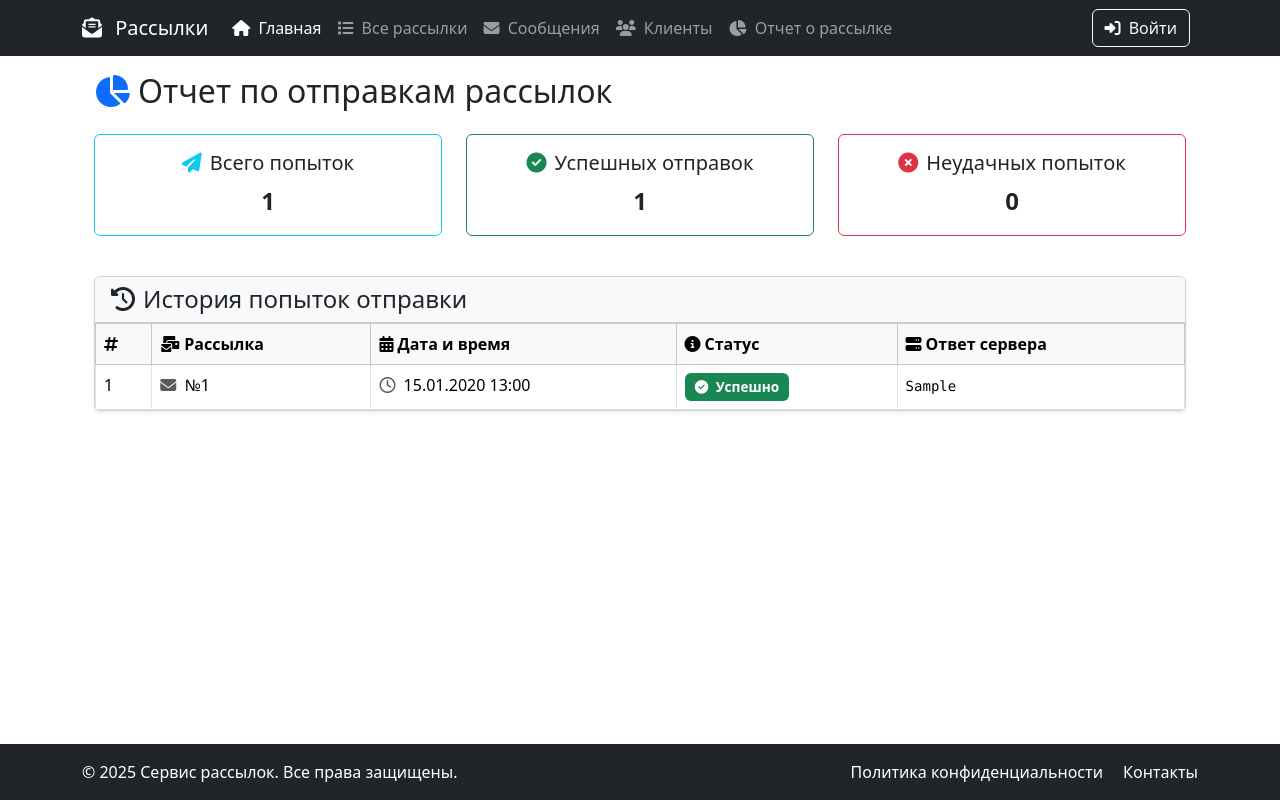
After one commit to Jerikho7/MailingServiceDjango, a Django app: page /mailing/mailing/report/ in a window 1280 px wide. The commit adds this page. Run offline with Django 5.2, Linux system fonts and the light colour scheme; tables that the repository leaves empty hold one stand-in row (values such as "Sample post"); some libraries are stand-ins or nearby versions.

Commit message:
add MailingAttempt

```diff
--- a/mailing/forms.py
+++ b/mailing/forms.py
@@ -1,6 +1,3 @@
-from django.utils import timezone
-from datetime import datetime
-
 from django import forms
 from mailing.models import Client, Message, Mailing
 
--- a/mailing/templates/mailing/base.html
+++ b/mailing/templates/mailing/base.html
@@ -55,6 +55,11 @@
                             <i class="fas fa-users me-1"></i> Клиенты
                         </a>
                     </li>
+                    <li class="nav-item">
+                        <a class="nav-link" href="{% url 'mailing:report' %}">
+                            <i class="fas fa-chart-pie me-1"></i> Отчет о рассылке
+                        </a>
+                    </li>
                 </ul>
                 <div class="d-flex">
                     <a href="#" class="btn btn-outline-light me-2">
--- a/mailing/templates/mailing/home.html
+++ b/mailing/templates/mailing/home.html
@@ -37,7 +37,7 @@
                     <p class="card-text">Активных рассылок</p>
                 </div>
                 <div class="card-footer bg-transparent border-success">
-                    <a href="#" class="btn btn-outline-success w-100">
+                    <a href="{% url 'mailing:active_mailing' %}" class="btn btn-outline-success w-100">
                         <i class="fas fa-bolt me-2"></i>Управление
                     </a>
                 </div>
--- /dev/null
+++ b/mailing/templates/mailing/report.html
@@ -0,0 +1,120 @@
+{% extends 'mailing/base.html' %}
+
+{% block content %}
+<div class="container mt-5">
+    <h2 class="mb-4">
+        <i class="fas fa-chart-pie me-2 text-primary"></i>Отчет по отправкам рассылок
+    </h2>
+
+    <div class="row mb-4">
+        <!-- Карточка "Всего попыток отправки" -->
+        <div class="col-md-4 mb-3">
+            <div class="card border-info h-100">
+                <div class="card-body text-center">
+                    <h5 class="card-title">
+                        <i class="fas fa-paper-plane me-2 text-info"></i>Всего попыток
+                    </h5>
+                    <p class="card-text fs-4 fw-bold">{{ total_attempts_count }}</p>
+                </div>
+            </div>
+        </div>
+
+        <!-- Карточка "Успешных попыток" -->
+        <div class="col-md-4 mb-3">
+            <div class="card border-success h-100">
+                <div class="card-body text-center">
+                    <h5 class="card-title">
+                        <i class="fas fa-check-circle me-2 text-success"></i>Успешных отправок
+                    </h5>
+                    <p class="card-text fs-4 fw-bold">{{ success_attempts_count }}</p>
+                </div>
+            </div>
+        </div>
+
+        <!-- Карточка "Неудачных попыток" -->
+        <div class="col-md-4 mb-3">
+            <div class="card border-danger h-100">
+                <div class="card-body text-center">
+                    <h5 class="card-title">
+                        <i class="fas fa-times-circle me-2 text-danger"></i>Неудачных попыток
+                    </h5>
+                    <p class="card-text fs-4 fw-bold">{{ failed_attempts_count }}</p>
+                </div>
+            </div>
+        </div>
+    </div>
+
+    <!-- Таблица истории отправок -->
+    <div class="card shadow-sm mb-4">
+        <div class="card-header bg-light">
+            <h4 class="mb-0">
+                <i class="fas fa-history me-2"></i>История попыток отправки
+            </h4>
+        </div>
+        <div class="card-body p-0">
+            <div class="table-responsive">
+                <table class="table table-bordered table-hover mb-0">
+                    <thead class="table-light">
+                        <tr>
+                            <th><i class="fas fa-hashtag"></i></th>
+                            <th><i class="fas fa-mail-bulk me-1"></i>Рассылка</th>
+                            <th><i class="fas fa-calendar-alt me-1"></i>Дата и время</th>
+                            <th><i class="fas fa-info-circle me-1"></i>Статус</th>
+                            <th><i class="fas fa-server me-1"></i>Ответ сервера</th>
+                        </tr>
+                    </thead>
+                    <tbody>
+                        {% for attempt in attempts %}
+                            <tr>
+                                <td>{{ forloop.counter }}</td>
+                                <td>
+                                    <i class="fas fa-envelope me-1 text-muted"></i>
+                                    №{{ attempt.mailing.id }}
+                                </td>
+                                <td>
+                                    <i class="far fa-clock me-1 text-muted"></i>
+                                    {{ attempt.attempted_at|date:"d.m.Y H:i" }}
+                                </td>
+                                <td>
+                                    <span class="badge {% if attempt.status == 'success' %}bg-success{% else %}bg-danger{% endif %}">
+                                        <i class="fas {% if attempt.status == 'success' %}fa-check-circle{% else %}fa-exclamation-circle{% endif %} me-1"></i>
+                                        {{ attempt.get_status_display }}
+                                    </span>
+                                </td>
+                                <td>
+                                    <small class="font-monospace">
+                                        {{ attempt.server_response|truncatechars:50|default:"-" }}
+                                    </small>
+                                </td>
+                            </tr>
+                        {% empty %}
+                            <tr>
+                                <td colspan="5" class="text-center py-4 text-muted">
+                                    <i class="fas fa-inbox fa-2x mb-2"></i><br>
+                                    Нет записей
+                                </td>
+                            </tr>
+                        {% endfor %}
+                    </tbody>
+                </table>
+            </div>
+        </div>
+    </div>
+</div>
+
+<style>
+    .card {
+        transition: transform 0.2s;
+    }
+    .card:hover {
+        transform: translateY(-3px);
+    }
+    .table-hover tbody tr:hover {
+        background-color: rgba(0, 0, 0, 0.02);
+    }
+    .badge {
+        font-size: 0.85em;
+        padding: 0.5em 0.75em;
+    }
+</style>
+{% endblock %}
--- a/mailing/urls.py
+++ b/mailing/urls.py
@@ -2,7 +2,8 @@ from django.urls import path
 from mailing.apps import MailingConfig
 from mailing.views import MailingHomeView, ClientListView, ClientDetailView, ClientCreateView, ClientUpdateView, \
     ClientDeleteView, MessageListView, MessageCreateView, MessageDetailView, MessageUpdateView, MessageDeleteView, \
-    MailingListView, MailingDetailView, MailingCreateView, MailingUpdateView, MailingDeleteView
+    MailingListView, MailingDetailView, MailingCreateView, MailingUpdateView, MailingDeleteView, MailingSendView, \
+    MailingAttemptView, ActiveMailingsView
 
 app_name = MailingConfig.name
 
@@ -23,4 +24,7 @@ urlpatterns = [
     path("mailing/new/", MailingCreateView.as_view(), name="mailing_form"),
     path("mailing/<int:pk>/edit/", MailingUpdateView.as_view(), name="mailing_update"),
     path("mailing/<int:pk>/delete/", MailingDeleteView.as_view(), name="mailing_delete"),
+    path("mailing/<int:pk>/send/", MailingSendView.as_view(), name="mailing_send"),
+    path("mailing/report/", MailingAttemptView.as_view(), name="report"),
+    path("mailing/active/", ActiveMailingsView.as_view(), name="active_mailing"),
 ]
--- a/mailing/views.py
+++ b/mailing/views.py
@@ -1,14 +1,18 @@
+from django.shortcuts import get_object_or_404, redirect
+from django.contrib import messages
 from django.urls import reverse_lazy, reverse
+from django.views import View
 from django.views.generic import (
     CreateView,
     DeleteView,
     DetailView,
     ListView,
-    UpdateView,
+    UpdateView, TemplateView,
 )
 
 from mailing.forms import ClientForm, MessageForm, MailingForm
-from mailing.models import Mailing, Client, Message
+from mailing.models import Mailing, Client, Message, MailingAttempt
+from mailing.services import process_mailing
 
 
 class MailingHomeView(ListView):
@@ -126,3 +130,43 @@ class MailingDeleteView(DeleteView):
     model = Mailing
     template_name = "mailing/mailing_delete.html"
     success_url = reverse_lazy("mailing:mailing_list")
+
+
+class MailingAttemptView(ListView):
+    model = MailingAttempt
+    template_name = "mailing/report.html"
+    context_object_name = "attempts"
+
+    def get_context_data(self, **kwargs):
+        """Добавление переменных в шаблон страницы статистики"""
+        context = super().get_context_data(**kwargs)
+        queryset = self.get_queryset()
+        context["total_attempts_count"] = queryset.count()
+        context["success_attempts_count"] = queryset.filter(status="success").count()
+        context["failed_attempts_count"] = queryset.filter(
+            status="fail"
+        ).count()
+        return context
+
+
+class MailingSendView(View):
+    def post(self, request, pk):
+        mailing = get_object_or_404(Mailing, pk=pk)
+        process_mailing(mailing)
+        messages.success(request, "Рассылка отправлена.")
+        return redirect('mailing:mailing_detail', pk=pk)
+
+
+
+class ActiveMailingsView(ListView):
+    model = Mailing
+    template_name = "mailing/active_mailing.html"
+    context_object_name = "active_mailings"
+
+    def get_queryset(self):
+        queryset = Mailing.objects.filter(status="running").prefetch_related("clients", "message")
+        for mailing in queryset:
+            total = mailing.clients.count()
+            sent = MailingAttempt.objects.filter(mailing=mailing, status="success").count()
+            mailing.progress = round((sent / total) * 100) if total > 0 else 0
+        return queryset
```
Also changed, not shown: mailing/management/commands/send_mailing.py (added, +20 -0 lines), mailing/services.py (added, +49 -0 lines), mailing/templates/mailing/active_mailing.html (added, +105 -0 lines), mailing/templates/mailing/mailing_detail.html (+10 -2 lines), mailing/management/__init__.py (added), mailing/management/commands/__init__.py (added).
